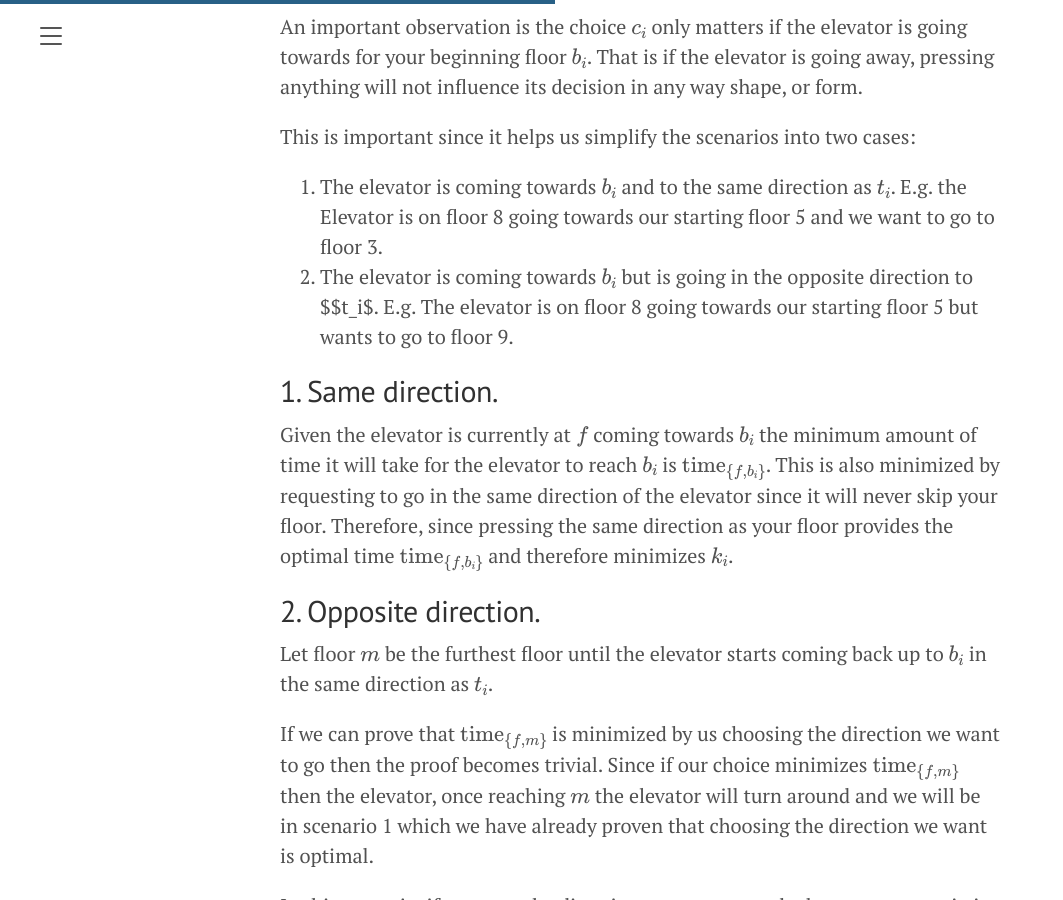
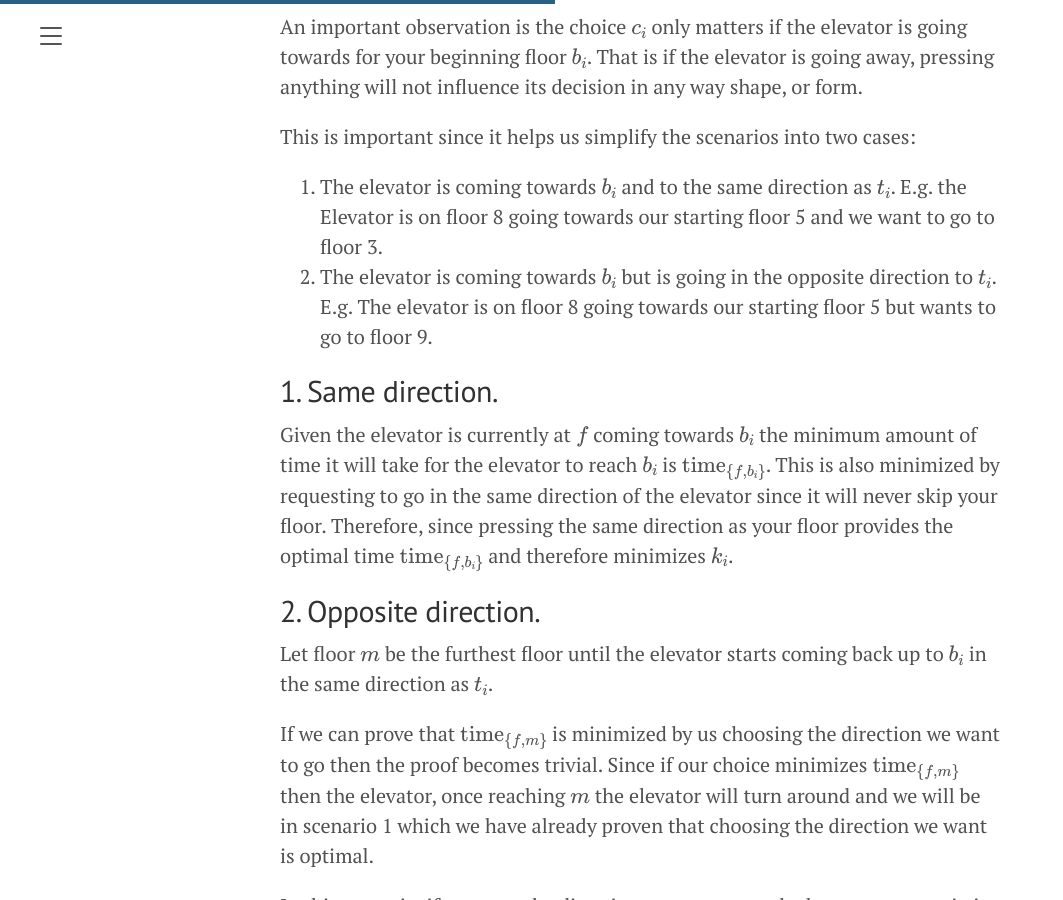
Before and after one commit to jqphu/blog, a Jekyll site: the page built from _posts/2020-09-19-elevator.md, in a window 1280 px wide and 900 px high, scrolled down 6023 px. Shown: the whole window, without its empty margins (0-1063 px from the left). Built offline with Jekyll 4.4.1, drawn with Linux system fonts in a browser that asks for light colours; formulas are drawn with MathJax 3; a script that is not in the unit is left out.

Commit message:
[2020-09-19] Add a missing $ sign

```diff
--- a/_posts/2020-09-19-elevator.md
+++ b/_posts/2020-09-19-elevator.md
@@ -187,7 +187,7 @@ influence its decision in any way shape, or form.
 
 This is important since it helps us simplify the scenarios into two cases:
 1. The elevator is coming towards $$b_i$$ and to the same direction as $$t_i$$. E.g. the Elevator is on floor 8 going towards our starting floor 5 and we want to go to floor 3.
-2. The elevator is coming towards $$b_i$$ but is going in the opposite direction to $$t_i$. E.g.
+2. The elevator is coming towards $$b_i$$ but is going in the opposite direction to $$t_i$$. E.g.
    The elevator is on floor 8 going towards our starting floor 5 but wants to go to floor 9.
 
 ## 1. Same direction.
```
